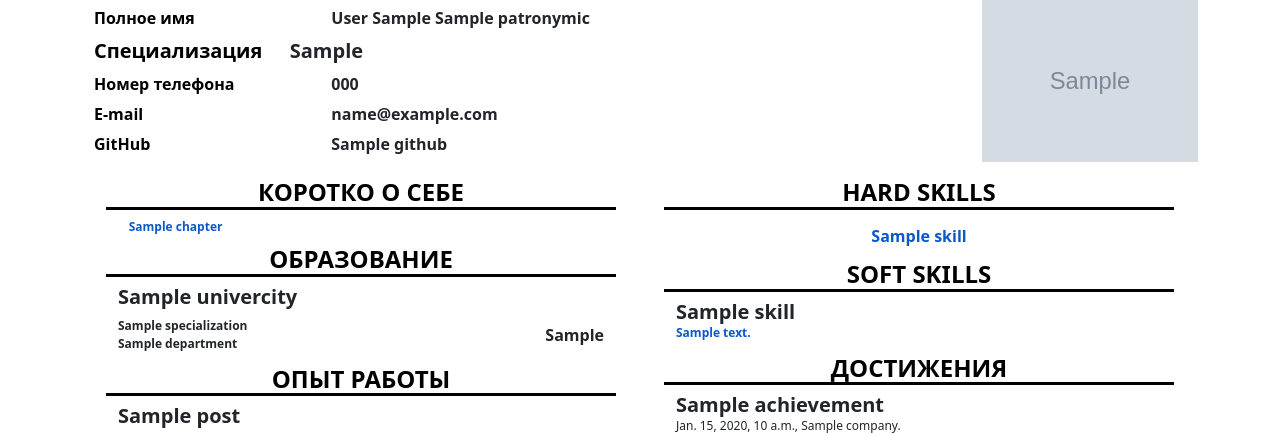
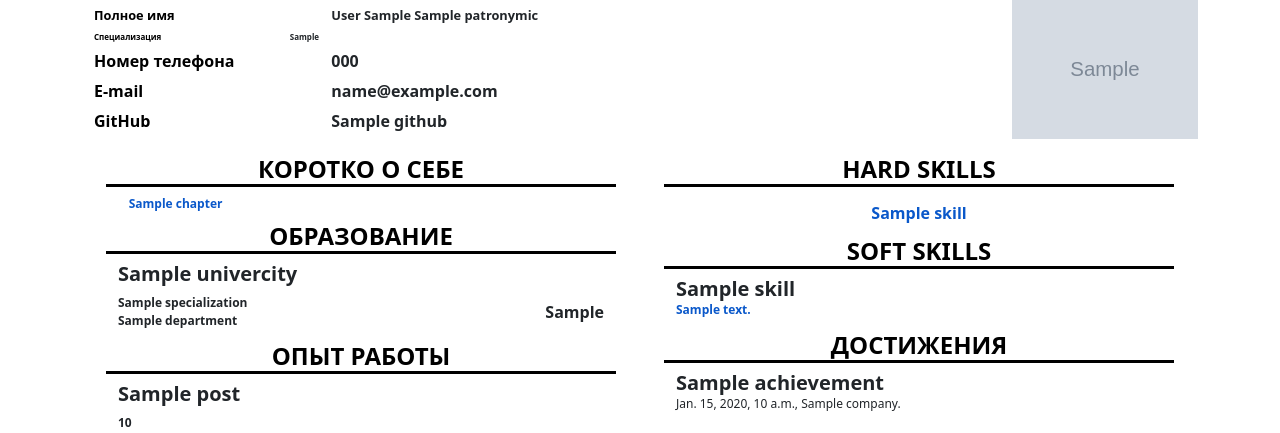
Before and after one commit to ilyashirko/portfolio, a Django app: template main/templates/resume.html in a window 1280 px wide. Shown: the part 80-513 px from the top of the page. Run offline with Django 4.2, Linux system fonts and the light colour scheme; the template is opened without the code that fills it: most values are stand-ins (such as "Sample title", 1, 10 or a date in 2020); grey boxes marked "Sample" are stand-in pictures; some libraries are stand-ins or nearby versions.

Commit message:
try using vmin vmax

```diff
--- a/main/templates/resume.html
+++ b/main/templates/resume.html
@@ -10,18 +10,18 @@
         <div class="col-lg-9 col-xxl-9 h-auto">
             <div class="row h-auto" style="margin-right: 0;margin-left: 0;margin-top: 6px;margin-bottom: 6px;">
                 <div class="col-lg-3 h-auto" style="padding-right: 0;padding-left: 0;width: 30%;">
-                    <p class="base_title">Полное имя</p>
+                    <p class="base_title" style="font-size: 1vmax;">Полное имя</p>
                 </div>
                 <div class="col-lg-9 h-auto" style="padding-right: 0;padding-left: 0;width: 70%;">
-                    <p style="margin-bottom: 0;font-weight: bold;">{{ candidate.last_name }} {{ candidate.first_name }} {{ candidate.patronymic }}</p>
+                    <p style="margin-bottom: 0;font-weight: bold;font-size: 1vmax;">{{ candidate.last_name }} {{ candidate.first_name }} {{ candidate.patronymic }}</p>
                 </div>
             </div>
             <div class="row h-auto" style="margin-right: 0;margin-left: 0;margin-top: 6px;margin-bottom: 6px;">
                 <div class="col-lg-3 h-auto" style="padding-right: 0;padding-left: 0;">
-                    <p class="base_title" style="font-size: 20px;">Cпециализация</p>
+                    <p class="base_title" style="font-size: 1vmin;">Cпециализация</p>
                 </div>
                 <div class="col-lg-9 h-auto" style="padding-right: 0;padding-left: 0;">
-                    <p style="margin-bottom: 0;font-weight: bold;font-size: 20px;">{{ candidate.desired_position }}</p>
+                    <p style="margin-bottom: 0;font-weight: bold;font-size: 1vmin;">{{ candidate.desired_position }}</p>
                 </div>
             </div>
             <div class="row h-auto" style="margin-right: 0;margin-left: 0;margin-top: 6px;margin-bottom: 6px;">
```
